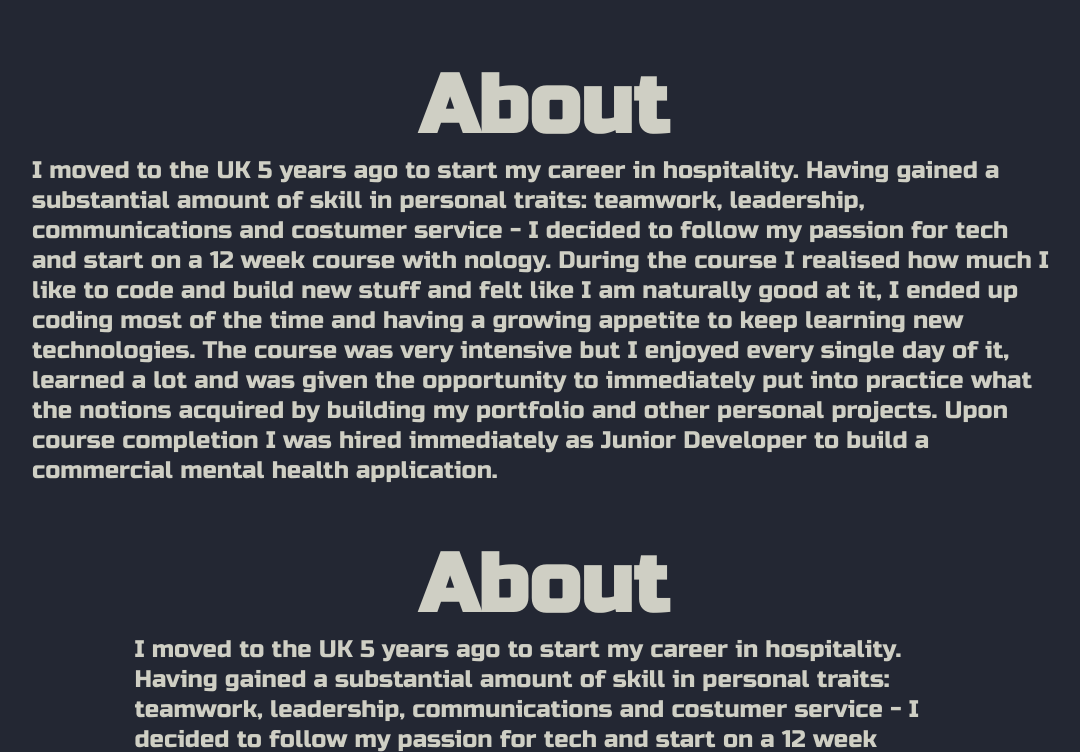
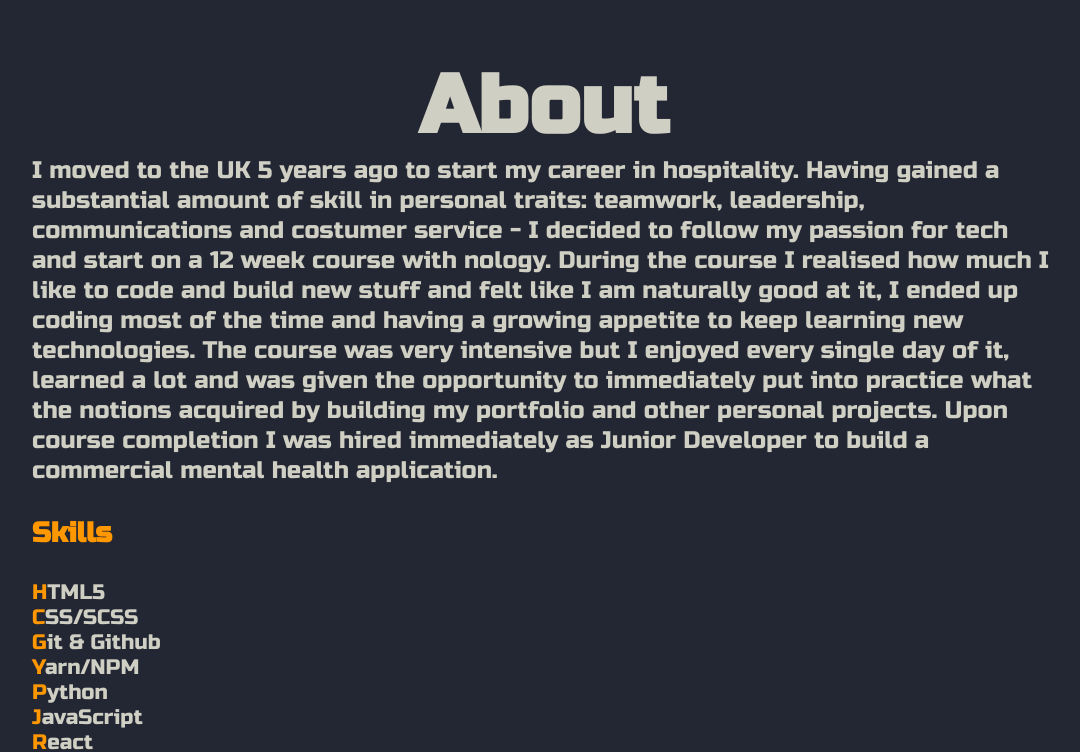
Before and after one commit to Ezio2994/porfolio, a plain HTML site: page index.html in a window 1280 px wide. Shown: the part 3150-3902 px from the top of the page, without its empty margins (96-1176 px from the left). Drawn offline with nearby package versions, Linux system fonts and the light colour scheme; files that its build step writes are made by us from their sources.

Commit message:
removed repition

```diff
--- a/index.html
+++ b/index.html
@@ -68,25 +68,6 @@
       <section id="projects">
         <h2 class="sectionHeading">Selected work</h2>
       </section>
-      <section id="about">
-        <h2 class="sectionHeading">About</h2>
-        <section class="aboutMe">
-          <p>
-            I moved to the UK 5 years ago to start my career in hospitality.
-            Having gained a substantial amount of skill in personal traits:
-            teamwork, leadership, communications and costumer service - I
-            decided to follow my passion for tech and start on a 12 week course
-            with nology. During the course I realised how much I like to code
-            and build new stuff and felt like I am naturally good at it, I ended
-            up coding most of the time and having a growing appetite to keep
-            learning new technologies. The course was very intensive but I
-            enjoyed every single day of it, learned a lot and was given the
-            opportunity to immediately put into practice what the notions
-            acquired by building my portfolio and other personal projects. Upon
-            course completion I was hired immediately as Junior Developer to
-            build a commercial mental health application.
-          </p>
-        </section>
         <section id="about">
           <h2 class="sectionHeading">About</h2>
           <section class="aboutMe">
```
